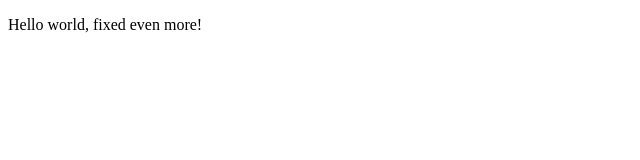
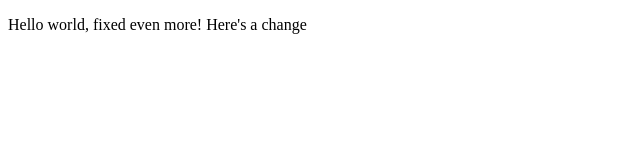
Before and after one commit to pentlander/railway-dockerfile-project, a plain HTML site: page site/index.html in a window 1280 px wide. Shown: the whole page, without its empty margins (0-640 px from the left). Drawn offline with Linux system fonts and the light colour scheme.

Commit message:
Noop change

```diff
--- a/site/index.html
+++ b/site/index.html
@@ -5,6 +5,6 @@
   </head>
 
   <body>
-    <p>Hello world, fixed even more!</p>
+    <p>Hello world, fixed even more! Here's a change</p>
   </body>
 </html>
```
